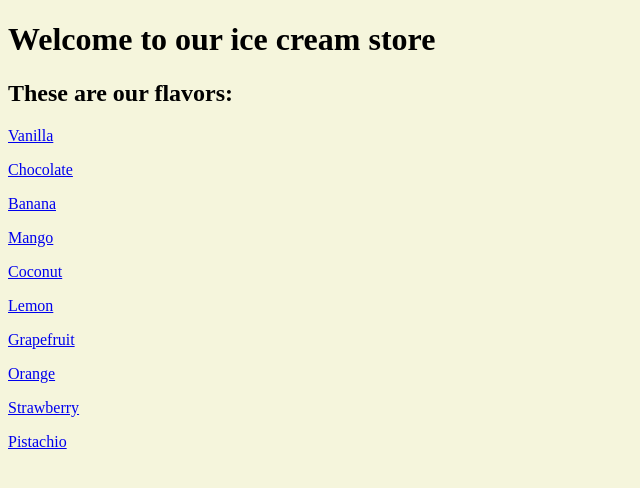
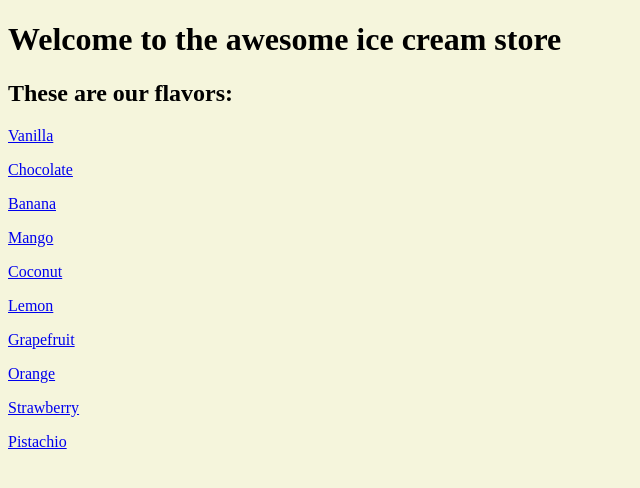
Before and after one commit to devin-cwhq/h33_devops_lesson_8, a plain HTML site: page index.html in a window 1280 px wide. Shown: the whole page, without its empty margins (0-640 px from the left). Drawn offline with Linux system fonts and the light colour scheme.

Commit message:
conflict branch

```diff
--- a/index.html
+++ b/index.html
@@ -8,7 +8,7 @@
 </head>
 <body>
     <div class=container>
-        <h1 class="title">Welcome to our ice cream store</h1>
+        <h1 class="title">Welcome to the awesome ice cream store</h1>
 
         <div class="flavors">
             <h2 class="subtitle">These are our flavors:</h2>
@@ -24,5 +24,6 @@
             <p class="flavor"><a href="pistachio.html">Pistachio</a></p>
         </div>
     </div>
+    <!-- Alexander section -->
 </body>
 </html>
```
